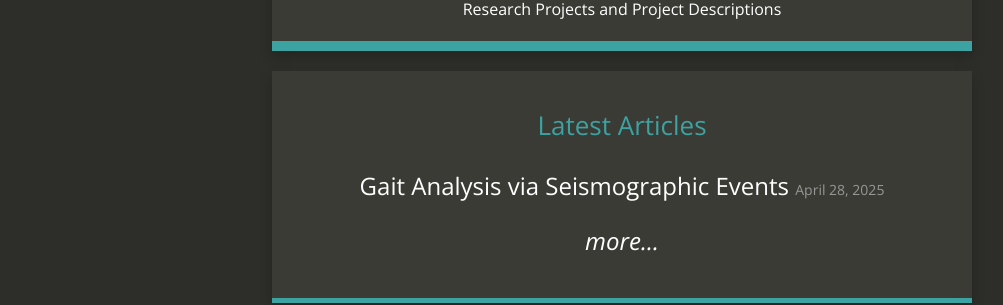
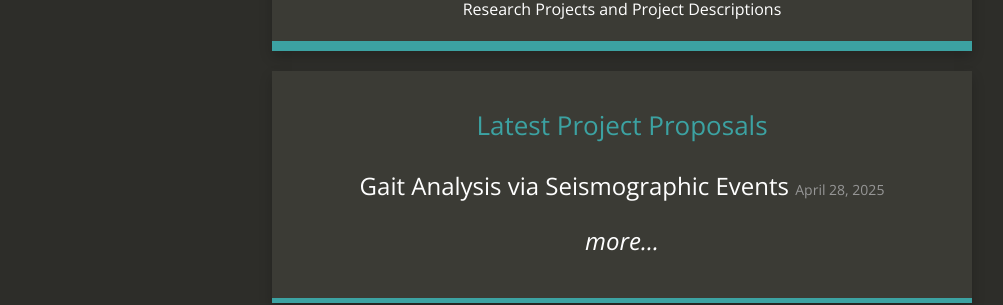
Before and after one commit to ARTORG-GERONTECHNOLOGY/ARTORG-GERONTECHNOLOGY.github.io, a Jekyll site: the page built from index.html, in a window 1280 px wide. Shown: the part 193-498 px from the top of the page, without its empty margins (18-1021 px from the left). Built offline with Jekyll 4.4.1, drawn with Linux system fonts in a browser that asks for light colours; nearby versions of some CDN libraries.

Commit message:
Update latex renderer and page layout

```diff
--- a/_includes/head.html
+++ b/_includes/head.html
@@ -38,7 +38,7 @@
 
 {% if page.content contains '<script type="math/tex' %}
 <!-- MathJax for LaTeX -->
-<script type="text/javascript" src="https://cdn.mathjax.org/mathjax/latest/MathJax.js?config=TeX-AMS-MML_HTMLorMML"></script>
+<script type="text/javascript" src="https://cdnjs.cloudflare.com/ajax/libs/mathjax/2.7.1/MathJax.js?config=TeX-AMS-MML_HTMLorMML"></script>
 {% endif %}
 
 </head>
--- a/_includes/header.html
+++ b/_includes/header.html
@@ -7,8 +7,6 @@
       <li><a href="{{ site.baseurl }}/posts/"><i class="fa fa-archive"></i> All Posts</a></li>
       <li><a href="{{ site.baseurl }}/search/"><i class="fa fa-search"></i> Search</a></li>
     </ul>
-
-    {% include social_links.html %}
   </div>
 </nav>
 <div class="menu-button" href="#menu"><i class="fa fa-bars"></i></div>
--- a/_includes/social_links.html
+++ /dev/null
@@ -1,12 +0,0 @@
-<p class="links">
-  {% if site.twitter_username %}<a href="https://www.twitter.com/{{ site.twitter_username }}" target="_new"><i class="fa fa-twitter"></i></a>{% endif %}
-  {% if site.linkedin_link %}<a href="{{ site.linkedin_link }}" target="_new"><i class="fa fa-linkedin"></i></a>{% endif %}
-  {% if site.xing_link %}<a href="{{ site.xing_link }}" target="_new"><i class="fa fa-xing"></i></a>{% endif %}
-  {% if site.google_plus_link %}<a href="{{ site.google_plus_link }}" target="_new"><i class="fa fa-google-plus"></i></a>{% endif %}
-  {% if site.facebook_link %}<a href="{{ site.facebook_link }}" target="_new"><i class="fa fa-facebook"></i></a>{% endif %}
-  {% if site.github_username %}<a href="https://github.com/{{ site.github_username }}" target="_new"><i class="fa fa-github-alt"></i></a>{% endif %}
-  {% if site.stackoverflow_link %}<a href="{{ site.stackoverflow_link }}" target="_new"><i class="fa fa-stack-overflow"></i></a>{% endif %}
-  {% if site.instagram_username %}<a href="https://www.instagram.com/{{ site.instagram_username }}" target="_new"><i class="fa fa-instagram"></i></a>{% endif %}
-  {% if site.reddit_username %}<a href="https://www.reddit.com/u/{{ site.reddit_username }}" target="_new"><i class="fa fa-reddit-alien"></i></a>{% endif %}
-  <a href="{{ site.baseurl }}/feed.xml" target="_new"><i class="fa fa-rss"></i></a>
-</p>
--- a/index.html
+++ b/index.html
@@ -19,7 +19,7 @@ make-smaller-titles: true
 
             <div class="articles">
 
-              <h2>Latest Articles</h2>
+              <h2>Latest Project Proposals</h2>
 
               <ul>
                   {% for post in site.posts limit: site.post_limit %}
```
Also changed, not shown: _includes/footer.html (+0 -17 lines).
